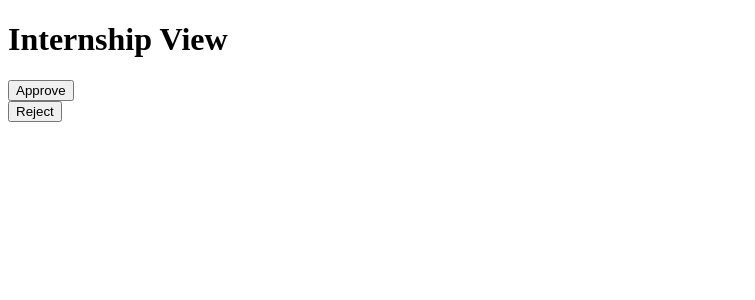
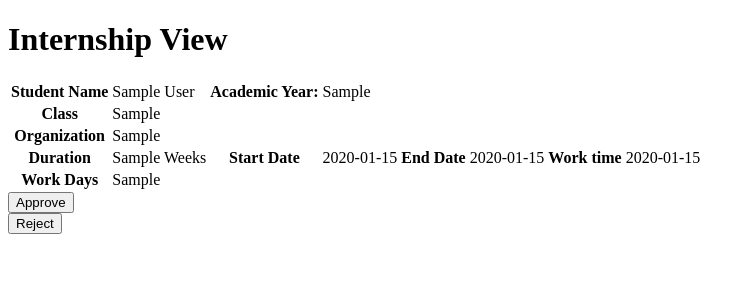
Before and after one commit to Kaustubh01/Internship, a Flask app: page /view_internship/1 in a window 1280 px wide. Shown: the top 300 px of the page, without its empty margins (0-755 px from the left). Run offline with Flask 3, Linux system fonts and the light colour scheme; tables that the repository leaves empty hold one stand-in row (values such as "Sample post").

Commit message:
created view internship page for incharge and modified incharge dashboard

```diff
--- a/app.py
+++ b/app.py
@@ -1,7 +1,7 @@
 from flask import Flask, redirect, url_for, request, render_template, session
 from datetime import datetime
 import os
-from database import Student,init_app, add_internship,get_student,  get_internships_organizations, update_password, authenticate_student, check_registration, get_all_internships, get_student_name,set_internship_report,set_internship_feedback, set_internship_status,update_internship_feedback_status,update_internship_report_status,update_internship_offer_letter_status, update_internship_certificate_status
+from database import Student,init_app, add_internship,get_student,  get_internships_organizations, update_password, authenticate_student, check_registration, get_all_internships, get_student_name,set_internship_report,set_internship_feedback, set_internship_status,update_internship_feedback_status,update_internship_report_status,update_internship_offer_letter_status, update_internship_certificate_status, get_internship
 
 app = Flask(__name__)
 app.secret_key = 'your_secret_key_here'
@@ -49,8 +49,11 @@ def incharge_dashboard():
 @app.route('/view_internship/<int:internship_id>', methods = ['GET', 'POST'])
 def view_internship(internship_id):
     id = internship_id
+    internship = get_internship(id)
+    student = get_student(internship.prn)
+    print(internship)
     session['internship_id'] = id
-    return render_template('internship_view.html')
+    return render_template('internship_view.html', internship = internship, student = student)
 
 @app.route('/approve', methods = ['POST'])
 def approve():
--- a/database.py
+++ b/database.py
@@ -15,7 +15,6 @@ class Internship(db.Model):
     prn = db.Column(db.Integer)
     year = db.Column(db.String)
     std_class = db.Column(db.String)
-    roll_no = db.column(db.Integer)
     organization = db.Column(db.String)
     duration = db.Column(db.String)
     start_date = db.Column(db.Date)
@@ -76,8 +75,8 @@ def check_registration(prn):
     if student.password is not None:
         return True
 
-def add_internship(prn, organization, year, roll_no, duration, start_date, end_date, work_time, days, std_class):
-    internship = Internship(prn = prn, year = year , roll_no = roll_no, organization = organization, duration = duration, start_date = start_date, end_date = end_date, work_time=work_time, days = days, std_class = std_class)
+def add_internship(prn, organization, year, duration, start_date, end_date, work_time, days, std_class):
+    internship = Internship(prn = prn, year = year , organization = organization, duration = duration, start_date = start_date, end_date = end_date, work_time=work_time, days = days, std_class = std_class)
     db.session.add(internship)
     db.session.commit()
 
@@ -136,5 +135,8 @@ def set_internship_feedback(id,question_1,question_2,question_3,question_4,quest
     db.session.add(feedback)
     db.session.commit()
 
+def get_internship(id):
+        return Internship.query.get(id)
+
 def init_app(app):
     db.init_app(app)
--- a/templates/incharge_dashboard.html
+++ b/templates/incharge_dashboard.html
@@ -57,7 +57,6 @@
             <th>Student Name</th>
             <th>Class</th>
             <th>Internship Organization</th>
-            <th>Duration</th>
             <th>Start and End Dates</th>
             <th>Working Days</th>
             <th>Working Hours</th>
@@ -71,7 +70,6 @@
             <td>{{ item.name }}</td>
             <td>{{ item.internship.std_class }}</td>
             <td>{{ item.internship.organization }}</td>
-            <td>{{ item.internship.duration }}</td>
             <td>{{ item.internship.start_date }} to {{ item.internship.end_date }}</td>
             <td>{{ item.internship.days }}</td>
             <td>{{ item.internship.work_time }}</td>
--- a/templates/internship_view.html
+++ b/templates/internship_view.html
@@ -7,6 +7,44 @@
 </head>
 <body>
     <h1>Internship View</h1>
+    <div class="internship-view">
+        <table>
+            <tr>
+                <th>Student Name</th>
+                <td>{{ student.name }}</td>
+                <th>Academic Year:</th>
+                <td>{{ internship.year }}</td>
+            </tr>
+            <tr>
+
+
+                <th>Class</th>
+                <td>{{ internship.std_class }}</td>
+            </tr>
+            <tr>
+                <th>Organization</th>
+                <td>{{ internship.organization }}</td>
+            </tr>
+            <tr>
+                <th>Duration</th>
+                <td>{{ internship.duration }} Weeks</td>
+                <th>Start Date</th>
+                <td>{{ internship.start_date }}</td>
+                <th>End Date</th>
+                <td>{{ internship.end_date }}</td>
+                <th>Work time</th>
+                <td>{{ internship.work_time }}</td>
+            </tr>
+            <tr>
+                <th>Work Days</th>
+                <td>{{ internship.days }}</td>
+            </tr>
+        </table>
+
+
+    </div>
+
+
     <form method="POST" action="{{ url_for('approve') }}">
         <input type="submit" name="action" value="Approve">
     </form>
--- a/templates/request_internship.html
+++ b/templates/request_internship.html
@@ -77,8 +77,6 @@
                 <option value="BE">BE</option>
               </select>
 
-            <label for="roll_no">Roll No.:</label>
-            <input type="number" name="roll_no" id="roll_no" required>
 
             <label for="student_name">Name of Student:</label>
             <input type="text" name="student_name" id="student_name" required>
```
